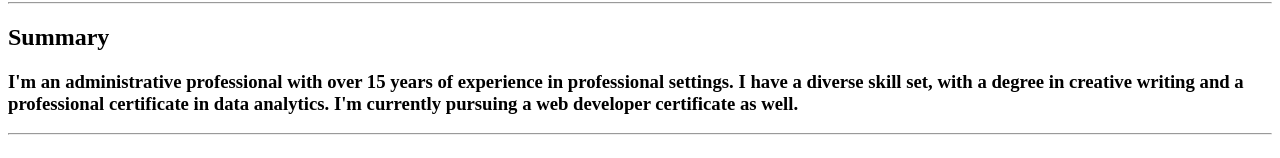
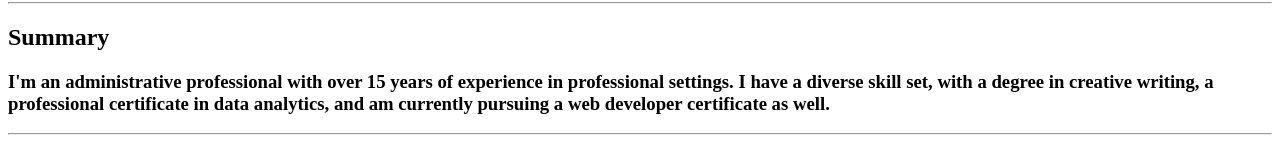
Before and after one commit to sBenzo29/Resume-Capstone, a plain HTML site: page index.html in a window 1280 px wide. Shown: the part 250-408 px from the top of the page. Drawn offline with Linux system fonts and the light colour scheme.

Commit message:
Update index.html

```diff
--- a/index.html
+++ b/index.html
@@ -23,8 +23,8 @@
     <hr>
 <h2>Summary</h2>
 <ul><h3>I'm an administrative professional with over 15 years of experience in professional settings.
-    I have a diverse skill set, with a degree in creative writing and a professional certificate in data analytics.
-    I'm currently pursuing a web developer certificate as well.</h3></p>
+    I have a diverse skill set, with a degree in creative writing, a professional certificate in data analytics,
+    and am currently pursuing a web developer certificate as well.</h3></p>
 
 
 <hr>
```
